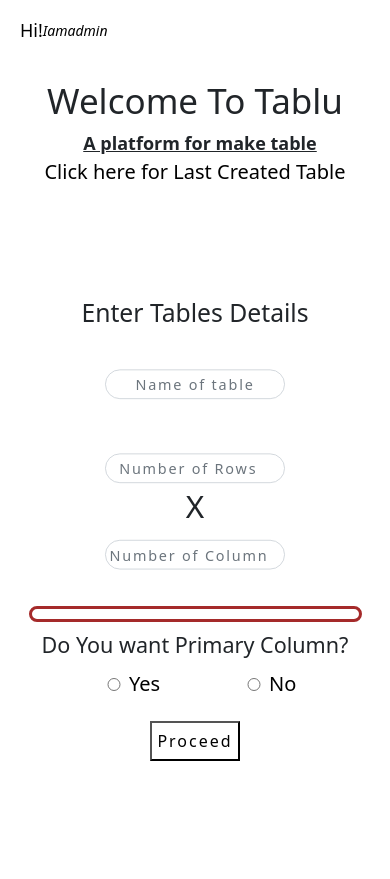
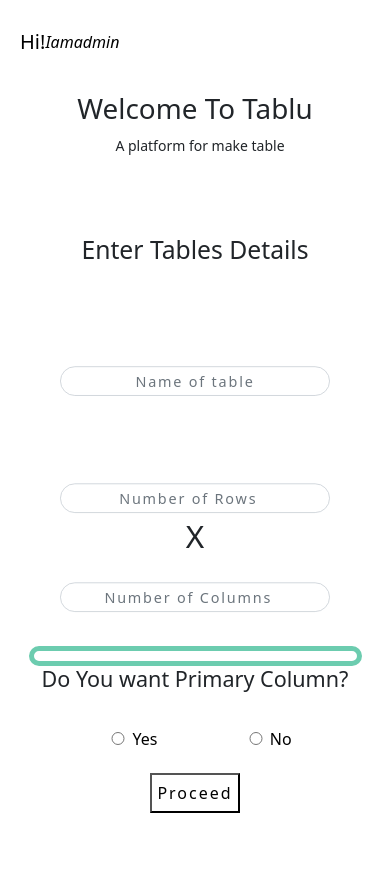
Before and after one commit to krishna120801/Tablu, a Django app: page /tablu in a window 390 px wide. Shown: the part 50-929 px from the top of the page. After the commit the page ends 863 px from the top, so only its background shows below. Run offline with Django 4.2, Linux system fonts and the light colour scheme; a user stored in the database is signed in; some libraries are stand-ins or nearby versions.

Commit message:
Revert "full responsive"

```diff
--- a/static/css/tbl.css
+++ b/static/css/tbl.css
@@ -101,8 +101,8 @@ nav ul{
     align-content: center;
     text-align: center;
     border-radius: 15px;
-	padding-top: 20px;
-    padding-bottom: 5px;
+	padding-top: 8vh;
+    padding-bottom: 3vh;
     font-size: 35px;
 /*	border: 2px solid black;*/
     transition: 0.8s;
@@ -113,8 +113,8 @@ nav ul{
     align-content: center;
     text-align: center;
     border-radius: 15px;
-	padding-top: 20px;
-    padding-bottom: 30px;
+	padding-top: 2vh;
+    padding-bottom: 3vh;
     margin-top: 10px;
     font-size: 35px;
     transition: 0.8s;
@@ -138,14 +138,15 @@ label{
     text-align: center;
     align-items: center;
 }
+
 .bx input{
     align-items: center;
     align-content: center;
-    border-radius: 50px;
+    border-radius: 80px;
     padding: 3px 4px;
     text-align: center;
     transition: .7s;
-    margin-top: 10px;
+    margin-top: 25px;
     padding-top: 4px;
     padding-bottom: 3px;
     width: 300px;
@@ -220,6 +221,7 @@ table a:hover{
     margin-left: 40px;
     margin-top: 20px;
 }
+
 /*NOT SURE_______________________________________________*/
 .unk input{
     border: 10px solid blue;
@@ -251,10 +253,14 @@ table a:hover{
 }
 #orgtable tr th{
     color: brown;
+    margin-left: -60px;
+    margin-right: -50px;
 }
 #orgtable tr td{
     color:#000;
     font-weight: bold;
+    margin-left: -60px;
+    margin-right: -50px;
 }
 h3{
     margin-top: 30px;
@@ -268,44 +274,27 @@ h3{
 .tbcnt,.tbcnt1,.tbcnt2{
     width: 90%;
     margin-left: auto;
-    margin-right: auto;
-    margin-bottom: 10px;
     top:20px;
     padding-top:10px;
     padding-left:10px;
     margin-right: auto;
     overflow-y: scroll;
     overflow-x: scroll;
-    border: 3px solid brown;
+    border: 5px solid rgb(108, 204, 175);
     border-radius: 10px;
 }
-.pc{
-    margin-top: 20px;
-}
 .d-flex{
-	font-size: 20px;
-	margin-top: 10px;
+	font-size: 20x;
+	margin-top: 15px;
 	margin-bottom: 15px;
 	margin-left: 10px;
 	text-decoration: none;
 	color: #000000;
 	text-transform: capitalize;
-    transition: .6s;
-}
-.d-flex:hover{
-    color: darkcyan;
 }
 .d-flex h6{
 	text-transform: capitalize;
-	font-size: 24px;
-    transition: .6s;
-}
-.d-flex:hover h6{
-    color: brown;
-}
-.prev{
-    text-align: center;
-	align-items: center;
+	font-size: 24x;
 }
 .prev a{
 	text-align: center;
@@ -313,78 +302,7 @@ h3{
 	text-decoration: none;
 	text-decoration: none;
 	color: #000000;
-	font-size: 26px;
-    border-bottom: 2px solid white;
-    border-radius: 5px;
-    padding-left: 4px;
-    padding-right: 4px;
-    transition: .7s;
-}
-.prev a:hover{
-	color: brown;
-    border-color: brown;
-}
-h2{
-    border-bottom: 2px solid white;
-    border-radius: 5px;
-    cursor: default;
-    transition: .6s;
-}
-h2:hover{
-    color: brown;
-}
-.text-center.mx-auto h1{
-    font-size: 45px;
-    cursor: default;
-    transition: .6s;
-}
-.text-center.mx-auto h1:hover{
-    color: darkcyan;
-}
-.custom-control.custom-radio{
-    font-size: 20px;
-}
-.custom-control.custom-radio:hover{
-    color: brown;
-}
-.ml-5{
-    font-size: 18px;
-    text-decoration: underline;
-    transition: .6s;
-    font-weight: bold;
-    cursor: none;
-}
-.ml-5:hover{
-    color: rgb(37, 50, 231);
-    text-decoration: none;
-}
-/*SCROLL__________________________________________________*/
-body ::-webkit-scrollbar {
-    width: 8px;
-    height: 8px;
-}
-body ::-webkit-scrollbar-track {
-    background: rgb(184, 184, 184);
-}
-body ::-webkit-scrollbar-thumb {
-    background-color: brown;
-    border: 2px solid black;
-    border-radius: 50px;
-    border-color: brown;
-}
-/*PAGE SCROLL__________________________________________________*/
-html ::-webkit-scrollbar {
-    width: 8px;
-    height: 8px;
-}
-html ::-webkit-scrollbar-track {
-    background: rgb(184, 184, 184);
-}
-html ::-webkit-scrollbar-thumb {
-    background-color: rgb(42, 130, 165);
-    border: 2px solid black;
-    border-radius: 50px;
-    border-color: rgb(42, 165, 159);
+	font-size: 0px;
 }
 
 /*RESPONSIVE_______________________________________________*/
@@ -396,15 +314,6 @@ html ::-webkit-scrollbar-thumb {
     .bx2{
         margin-top: 10px;
         transform: scale(0.9);
-    }
-    .text-center.mx-auto h1{
-        font-size: 40px;
-    }
-    .prev a{
-        font-size: 24px;
-    }
-    .bx input{
-        width: 280px;
     }
 .d-flex{
 	font-size: 16px;
@@ -425,21 +334,6 @@ html ::-webkit-scrollbar-thumb {
     }
     nav ul li:hover{
         font-size: 13px;
-    }
-    .text-center.mx-auto h1{
-        font-size: 35px;
-    }
-    .bx input{
-        width: 200px;
-    }
-    .prev a{
-        font-size: 20px;
-    }
-    .d-flex{
-        font-size: 14px;
-    }
-    .d-flex h6{
-        font-size: 18px;
     }
 }
 @media all and (max-width: 300px){
```
Lines whose indentation alone changed are shown as unchanged.
